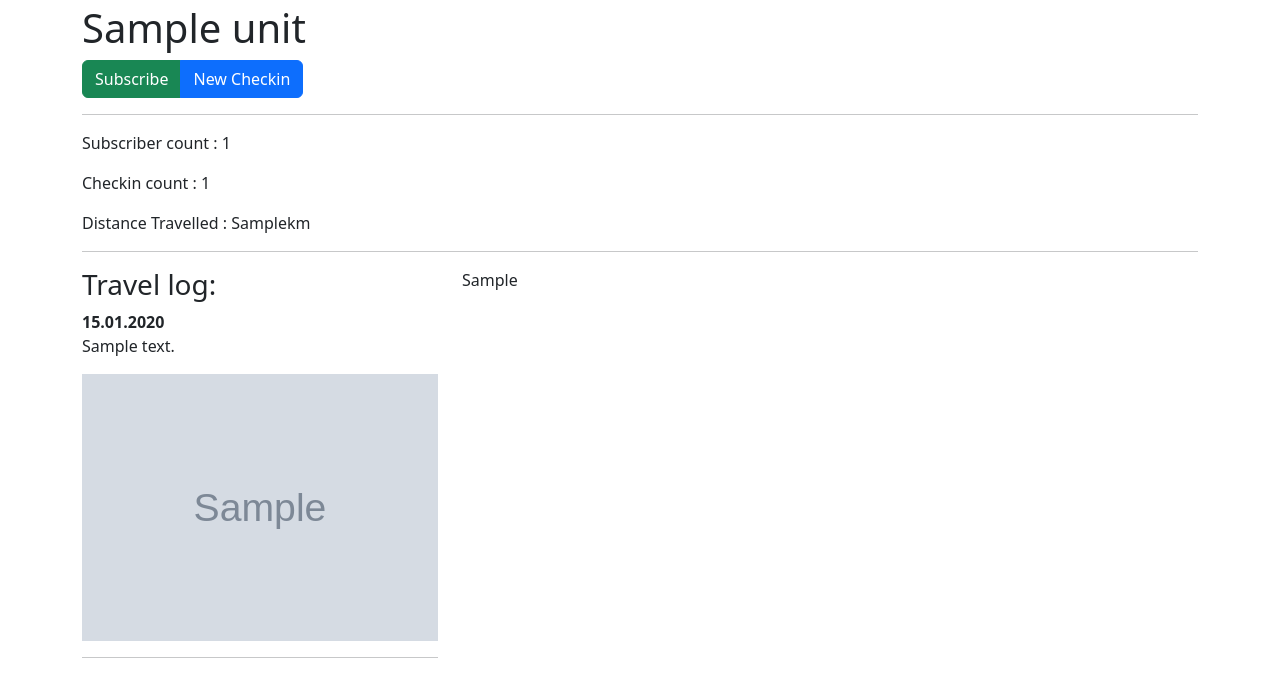
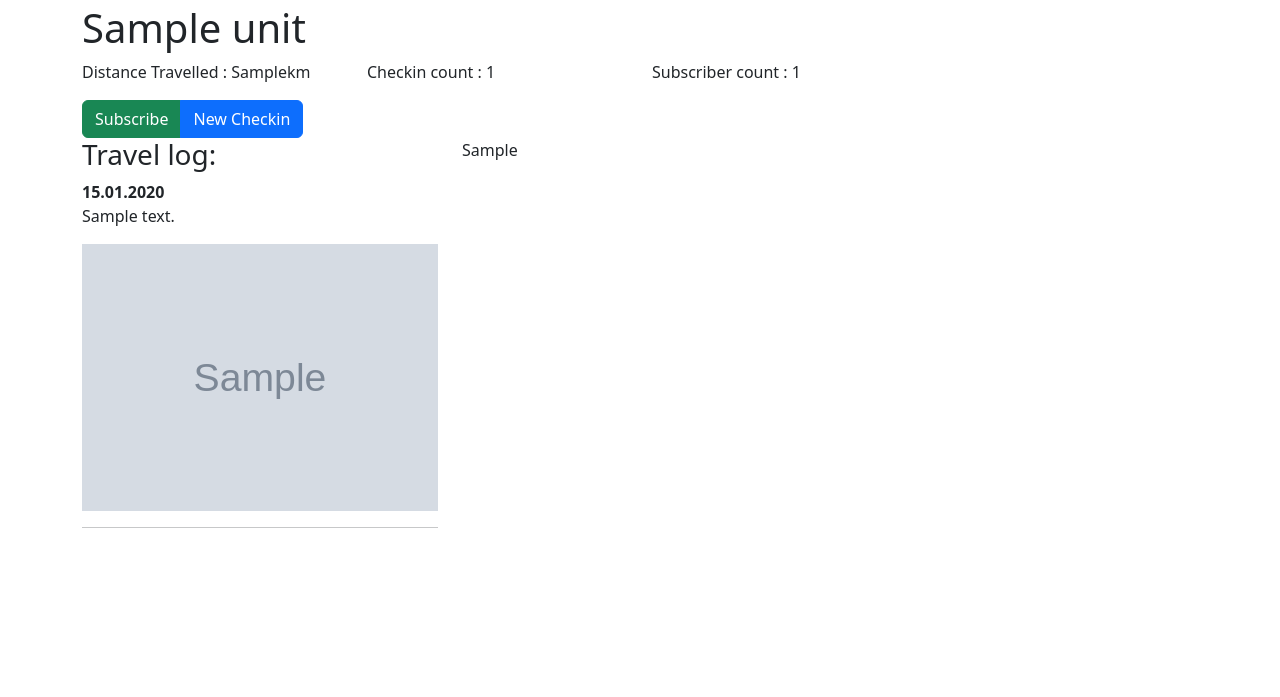
Before and after one commit to jvacek/FlameRelay, a Django app: template flamerelay/templates/backend/unit.html in a window 1280 px wide. Shown: the part 56-753 px from the top of the page. Run offline with Django 4.2, Linux system fonts and the light colour scheme; the template is opened without the code that fills it: most values are stand-ins (such as "Sample title", 1, 10 or a date in 2020); grey boxes marked "Sample" are stand-in pictures; some libraries are stand-ins or nearby versions.

Commit message:
fix button

```diff
--- a/flamerelay/templates/backend/unit.html
+++ b/flamerelay/templates/backend/unit.html
@@ -1,6 +1,17 @@
 {% extends "base.html" %}
 {% block content %}
     <h1>{{ unit }}</h1>
+    <div class="row">
+        <div class="col-sm-3">
+            <p>Distance Travelled : {{ unit.get_distance_travelled }}km</p>
+        </div>
+        <div class="col-sm-3">
+            <p>Checkin count : {{ unit.checkin_set.count }}</p>
+        </div>
+        <div class="col-sm-3">
+            <p>Subscriber count : {{ unit.subscribers.count }}</p>
+        </div>
+    </div>
     <div class="row">
         <div class="col-md-12">
             <div class="btn-group pull-right">
@@ -14,11 +25,6 @@
             </div>
         </div>
     </div>
-    <hr>
-    <p>Subscriber count : {{ unit.subscribers.count }}</p>
-    <p>Checkin count : {{ unit.checkin_set.count }}</p>
-    <p>Distance Travelled : {{ unit.get_distance_travelled }}km</p>
-    <hr>
     <div class="row">
         <div class="col-sm-4">
             <h3>Travel log:</h3>
```
